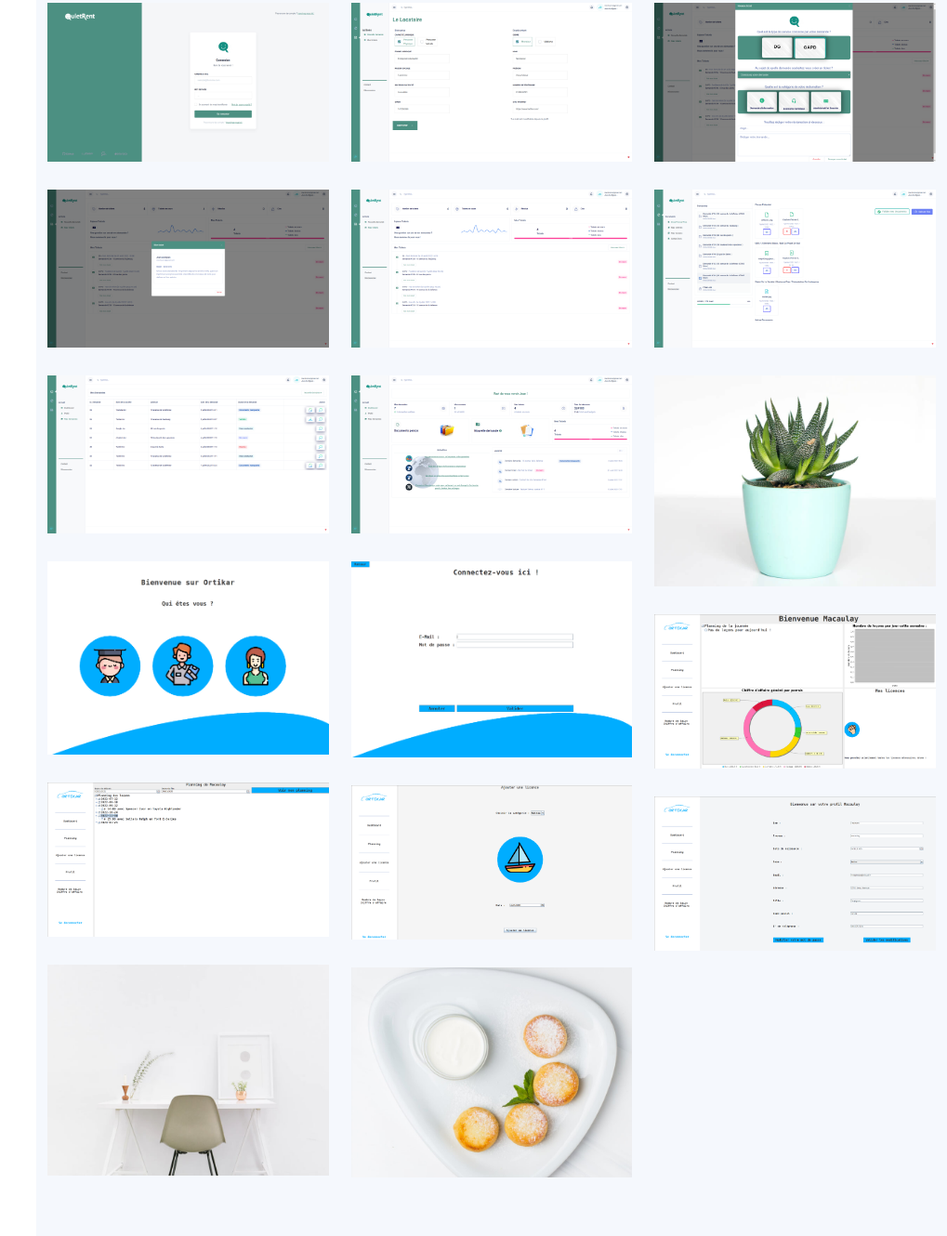
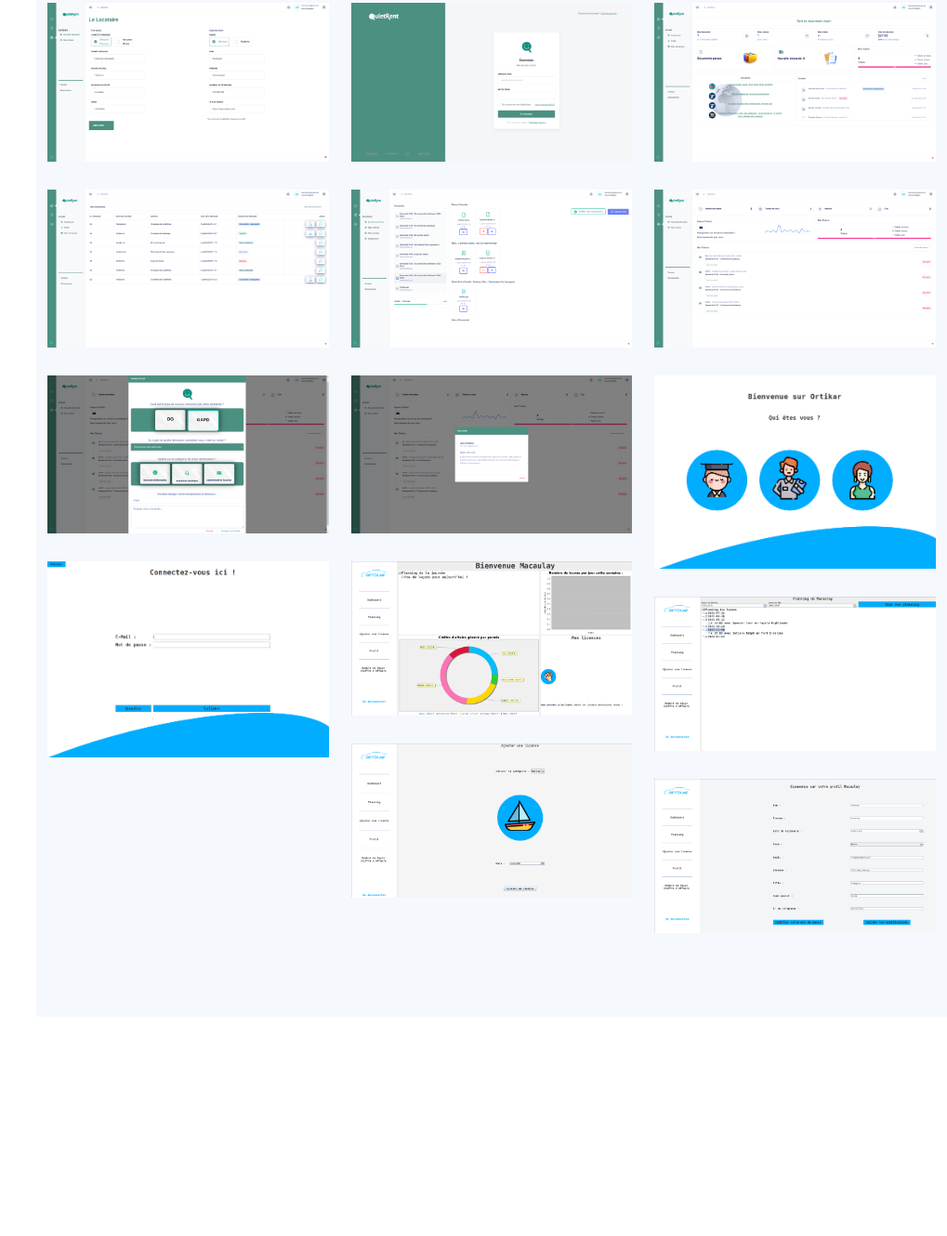
Before and after one commit to Aaronath/portfolio, a plain HTML site: page index.html in a window 1280 px wide. Shown: the part 3307-4637 px from the top of the page at 93% size, without its empty margins (261-1280 px from the left). After the commit the page ends 4401 px from the top, so only its background shows below. Drawn offline with nearby package versions, Linux system fonts and the light colour scheme.

Commit message:
Ordre des images

```diff
--- a/index.html
+++ b/index.html
@@ -349,6 +349,16 @@
 
           <div class="col-lg-4 col-md-6 portfolio-item filter-app">
             <div class="portfolio-wrap">
+              <img src="assets/img/portfolio/Capture%20d’écran%20du%202023-01-01%2018-22-39.png" class="img-fluid" alt="">
+              <div class="portfolio-links">
+                <a href="assets/img/portfolio/Capture%20d’écran%20du%202023-01-01%2018-22-39.png" data-gallery="portfolioGallery" class="portfolio-lightbox" title="App 1"><i class="bx bx-plus"></i></a>
+                <a href="portfolio-details.html" title="More Details"><i class="bx bx-link"></i></a>
+              </div>
+            </div>
+          </div>
+
+          <div class="col-lg-4 col-md-6 portfolio-item filter-app">
+            <div class="portfolio-wrap">
               <img src="assets/img/portfolio/Capture%20d’écran%20du%202023-01-01%2018-23-23.png" class="img-fluid" alt="">
               <div class="portfolio-links">
                 <a href="assets/img/portfolio/Capture%20d’écran%20du%202023-01-01%2018-23-23.png" data-gallery="portfolioGallery" class="portfolio-lightbox" title="App 1"><i class="bx bx-plus"></i></a>
@@ -359,9 +369,39 @@
 
           <div class="col-lg-4 col-md-6 portfolio-item filter-app">
             <div class="portfolio-wrap">
-              <img src="assets/img/portfolio/Capture%20d’écran%20du%202023-01-01%2018-22-39.png" class="img-fluid" alt="">
+              <img src="assets/img/portfolio/Capture%20d’écran%20du%202023-01-01%2018-18-48.png" class="img-fluid" alt="">
               <div class="portfolio-links">
-                <a href="assets/img/portfolio/Capture%20d’écran%20du%202023-01-01%2018-22-39.png" data-gallery="portfolioGallery" class="portfolio-lightbox" title="App 1"><i class="bx bx-plus"></i></a>
+                <a href="assets/img/portfolio/Capture%20d’écran%20du%202023-01-01%2018-18-48.png" data-gallery="portfolioGallery" class="portfolio-lightbox" title="App 3"><i class="bx bx-plus"></i></a>
+                <a href="portfolio-details.html" title="More Details"><i class="bx bx-link"></i></a>
+              </div>
+            </div>
+          </div>
+
+          <div class="col-lg-4 col-md-6 portfolio-item filter-app">
+            <div class="portfolio-wrap">
+              <img src="assets/img/portfolio/Capture%20d’écran%20du%202023-01-01%2018-19-41.png" class="img-fluid" alt="">
+              <div class="portfolio-links">
+                <a href="assets/img/portfolio/Capture%20d’écran%20du%202023-01-01%2018-19-41.png" data-gallery="portfolioGallery" class="portfolio-lightbox" title="App 3"><i class="bx bx-plus"></i></a>
+                <a href="portfolio-details.html" title="More Details"><i class="bx bx-link"></i></a>
+              </div>
+            </div>
+          </div>
+
+          <div class="col-lg-4 col-md-6 portfolio-item filter-app">
+            <div class="portfolio-wrap">
+              <img src="assets/img/portfolio/Capture%20d’écran%20du%202023-01-01%2018-20-52.png" class="img-fluid" alt="">
+              <div class="portfolio-links">
+                <a href="assets/img/portfolio/Capture%20d’écran%20du%202023-01-01%2018-20-52.png" data-gallery="portfolioGallery" class="portfolio-lightbox" title="App 3"><i class="bx bx-plus"></i></a>
+                <a href="portfolio-details.html" title="More Details"><i class="bx bx-link"></i></a>
+              </div>
+            </div>
+          </div>
+
+          <div class="col-lg-4 col-md-6 portfolio-item filter-app">
+            <div class="portfolio-wrap">
+              <img src="assets/img/portfolio/Capture%20d’écran%20du%202023-01-01%2018-21-56.png" class="img-fluid" alt="">
+              <div class="portfolio-links">
+                <a href="assets/img/portfolio/Capture%20d’écran%20du%202023-01-01%2018-21-56.png" data-gallery="portfolioGallery" class="portfolio-lightbox" title="App 2"><i class="bx bx-plus"></i></a>
                 <a href="portfolio-details.html" title="More Details"><i class="bx bx-link"></i></a>
               </div>
             </div>
@@ -387,56 +427,15 @@
             </div>
           </div>
 
-          <div class="col-lg-4 col-md-6 portfolio-item filter-app">
-            <div class="portfolio-wrap">
-              <img src="assets/img/portfolio/Capture%20d’écran%20du%202023-01-01%2018-21-56.png" class="img-fluid" alt="">
-              <div class="portfolio-links">
-                <a href="assets/img/portfolio/Capture%20d’écran%20du%202023-01-01%2018-21-56.png" data-gallery="portfolioGallery" class="portfolio-lightbox" title="App 2"><i class="bx bx-plus"></i></a>
-                <a href="portfolio-details.html" title="More Details"><i class="bx bx-link"></i></a>
-              </div>
-            </div>
-          </div>
-
-
-          <div class="col-lg-4 col-md-6 portfolio-item filter-app">
-            <div class="portfolio-wrap">
-              <img src="assets/img/portfolio/Capture%20d’écran%20du%202023-01-01%2018-20-52.png" class="img-fluid" alt="">
-              <div class="portfolio-links">
-                <a href="assets/img/portfolio/Capture%20d’écran%20du%202023-01-01%2018-20-52.png" data-gallery="portfolioGallery" class="portfolio-lightbox" title="App 3"><i class="bx bx-plus"></i></a>
-                <a href="portfolio-details.html" title="More Details"><i class="bx bx-link"></i></a>
-              </div>
-            </div>
-          </div>
-
-          <div class="col-lg-4 col-md-6 portfolio-item filter-app">
-            <div class="portfolio-wrap">
-              <img src="assets/img/portfolio/Capture%20d’écran%20du%202023-01-01%2018-19-41.png" class="img-fluid" alt="">
-              <div class="portfolio-links">
-                <a href="assets/img/portfolio/Capture%20d’écran%20du%202023-01-01%2018-19-41.png" data-gallery="portfolioGallery" class="portfolio-lightbox" title="App 3"><i class="bx bx-plus"></i></a>
-                <a href="portfolio-details.html" title="More Details"><i class="bx bx-link"></i></a>
-              </div>
-            </div>
-          </div>
-
-          <div class="col-lg-4 col-md-6 portfolio-item filter-app">
-            <div class="portfolio-wrap">
-              <img src="assets/img/portfolio/Capture%20d’écran%20du%202023-01-01%2018-18-48.png" class="img-fluid" alt="">
-              <div class="portfolio-links">
-                <a href="assets/img/portfolio/Capture%20d’écran%20du%202023-01-01%2018-18-48.png" data-gallery="portfolioGallery" class="portfolio-lightbox" title="App 3"><i class="bx bx-plus"></i></a>
-                <a href="portfolio-details.html" title="More Details"><i class="bx bx-link"></i></a>
-              </div>
-            </div>
-          </div>
-
-          <div class="col-lg-4 col-md-6 portfolio-item filter-card">
-            <div class="portfolio-wrap">
-              <img src="assets/img/portfolio/portfolio-4.jpg" class="img-fluid" alt="">
-              <div class="portfolio-links">
-                <a href="assets/img/portfolio/portfolio-4.jpg" data-gallery="portfolioGallery" class="portfolio-lightbox" title="Card 2"><i class="bx bx-plus"></i></a>
-                <a href="portfolio-details.html" title="More Details"><i class="bx bx-link"></i></a>
-              </div>
-            </div>
-          </div>
+<!--          <div class="col-lg-4 col-md-6 portfolio-item filter-card">-->
+<!--            <div class="portfolio-wrap">-->
+<!--              <img src="assets/img/portfolio/portfolio-4.jpg" class="img-fluid" alt="">-->
+<!--              <div class="portfolio-links">-->
+<!--                <a href="assets/img/portfolio/portfolio-4.jpg" data-gallery="portfolioGallery" class="portfolio-lightbox" title="Card 2"><i class="bx bx-plus"></i></a>-->
+<!--                <a href="portfolio-details.html" title="More Details"><i class="bx bx-link"></i></a>-->
+<!--              </div>-->
+<!--            </div>-->
+<!--          </div>-->
 
           <div class="col-lg-4 col-md-6 portfolio-item filter-web">
             <div class="portfolio-wrap">
@@ -498,25 +497,15 @@
             </div>
           </div>
 
-          <div class="col-lg-4 col-md-6 portfolio-item filter-card">
-            <div class="portfolio-wrap">
-              <img src="assets/img/portfolio/portfolio-8.jpg" class="img-fluid" alt="">
-              <div class="portfolio-links">
-                <a href="assets/img/portfolio/portfolio-8.jpg" data-gallery="portfolioGallery" class="portfolio-lightbox" title="Card 3"><i class="bx bx-plus"></i></a>
-                <a href="portfolio-details.html" title="More Details"><i class="bx bx-link"></i></a>
-              </div>
-            </div>
-          </div>
-
-          <div class="col-lg-4 col-md-6 portfolio-item filter-web">
-            <div class="portfolio-wrap">
-              <img src="assets/img/portfolio/portfolio-9.jpg" class="img-fluid" alt="">
-              <div class="portfolio-links">
-                <a href="assets/img/portfolio/portfolio-9.jpg" data-gallery="portfolioGallery" class="portfolio-lightbox" title="Web 3"><i class="bx bx-plus"></i></a>
-                <a href="portfolio-details2.html" title="More Details"><i class="bx bx-link"></i></a>
-              </div>
-            </div>
-          </div>
+<!--          <div class="col-lg-4 col-md-6 portfolio-item filter-card">-->
+<!--            <div class="portfolio-wrap">-->
+<!--              <img src="assets/img/portfolio/portfolio-8.jpg" class="img-fluid" alt="">-->
+<!--              <div class="portfolio-links">-->
+<!--                <a href="assets/img/portfolio/portfolio-8.jpg" data-gallery="portfolioGallery" class="portfolio-lightbox" title="Card 3"><i class="bx bx-plus"></i></a>-->
+<!--                <a href="portfolio-details.html" title="More Details"><i class="bx bx-link"></i></a>-->
+<!--              </div>-->
+<!--            </div>-->
+<!--          </div>-->
 
         </div>
 
```
